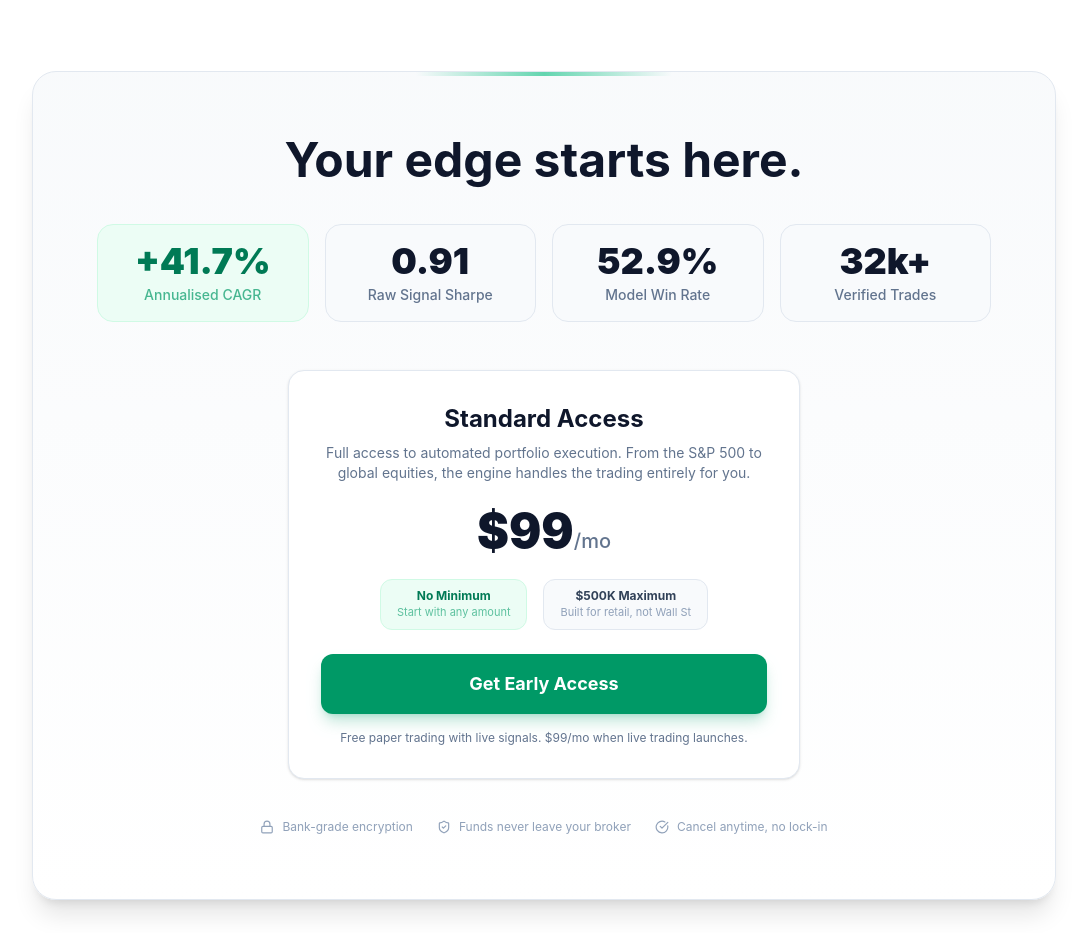
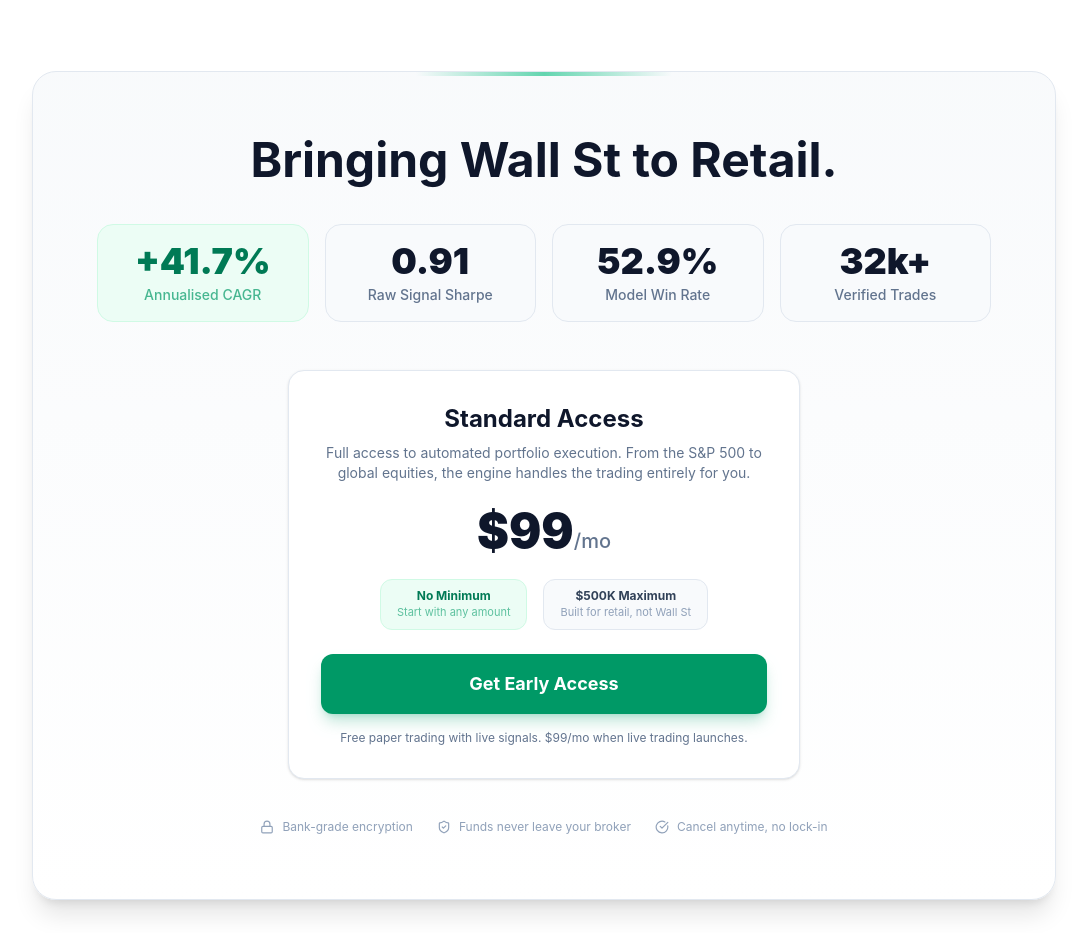
Before and after one commit to selsarraj-create/retinawealth, a Next.js app: page / in a window 1280 px wide. Shown: the part 3700-4633 px from the top of the page, without its empty margins (96-1183 px from the left). Built offline with nearby package versions, Linux system fonts and the light colour scheme.

Commit message:
copy: Bringing Wall St to Retail

```diff
--- a/src/app/(marketing)/page.tsx
+++ b/src/app/(marketing)/page.tsx
@@ -180,7 +180,7 @@ export default function MarketingPage() {
              {/* Subtle gradient accent */}
              <div className="absolute top-0 left-1/2 -translate-x-1/2 w-64 h-1 bg-gradient-to-r from-transparent via-emerald-500 to-transparent opacity-60"></div>
 
-             <h2 className="text-3xl md:text-5xl font-bold text-slate-900 mb-10">Your edge starts here.</h2>
+             <h2 className="text-3xl md:text-5xl font-bold text-slate-900 mb-10">Bringing Wall St to Retail.</h2>
 
              <div className="grid grid-cols-2 md:grid-cols-4 gap-4 mb-12">
                  <div className="p-4 rounded-2xl bg-emerald-50 border border-emerald-100">
```
